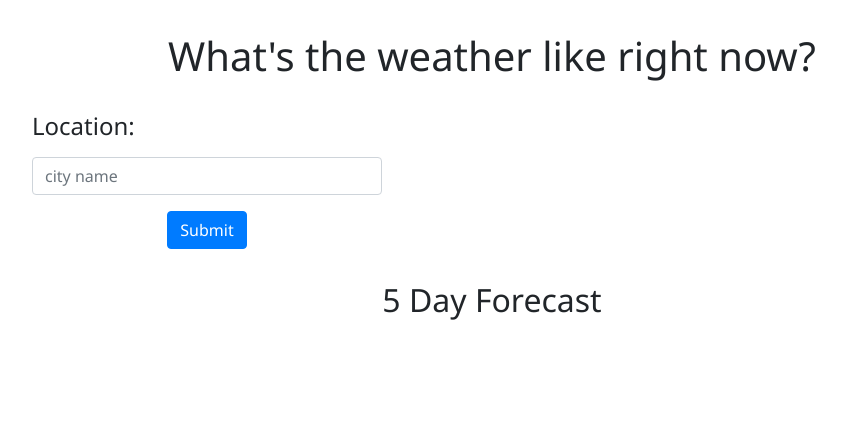
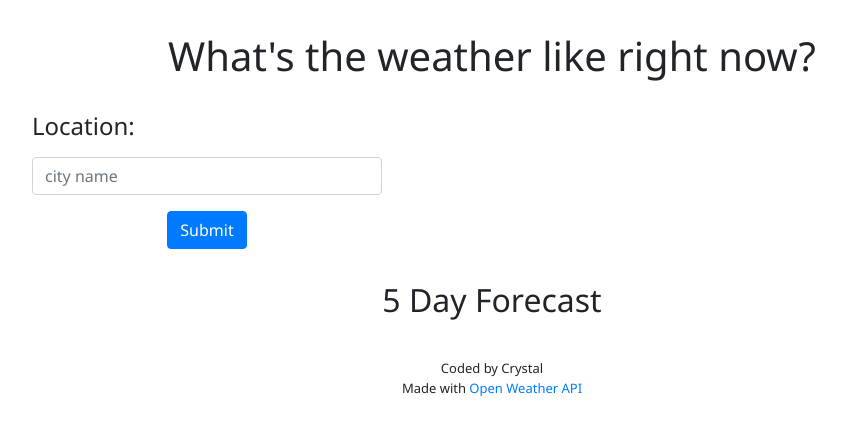
Before and after one commit to crwainstock/ReactWeatherApp, a React (Create React App) app: page / in a window 1280 px wide. Shown: the top 432 px of the page, without its empty margins (148-994 px from the left). Built offline with nearby package versions, Linux system fonts and the light colour scheme.

Commit message:
added footer

```diff
--- a/src/App.css
+++ b/src/App.css
@@ -38,3 +38,12 @@ img {
 .card {
   margin-bottom: 1rem;
 }
+
+footer {
+  padding-top: 2rem;
+  text-align: center;
+  font-size: small;
+}
+footer p {
+  margin-bottom: 0;
+}
--- a/src/App.js
+++ b/src/App.js
@@ -77,6 +77,12 @@ export default function App() {
       <div id="five-day" className="col">
         <h2>5 Day Forecast</h2>
       </div>
+      <footer>
+        <p>Coded by Crystal</p>
+        <p>
+          Made with <a href="https://openweathermap.org/">Open Weather API</a>
+        </p>
+      </footer>
     </div>
   );
 }
```
